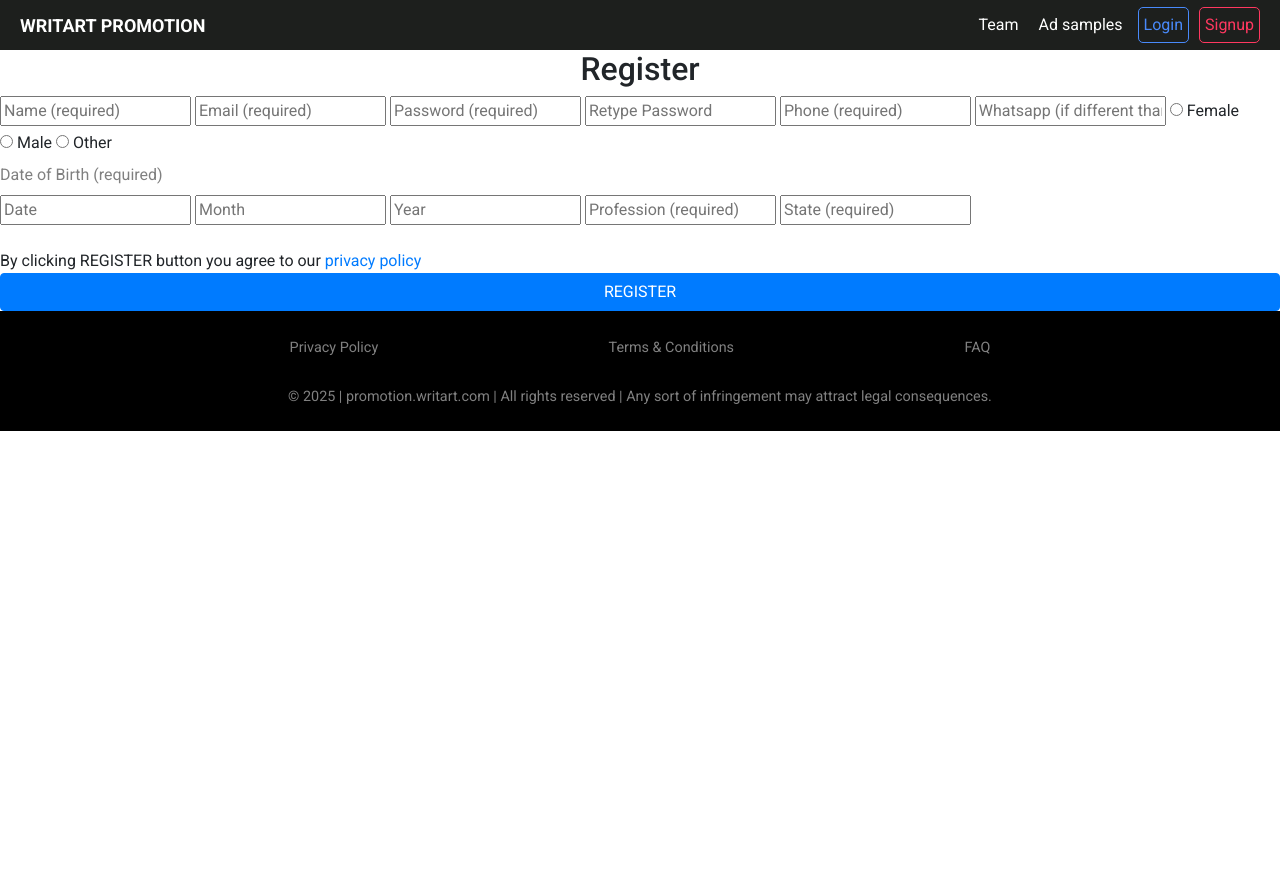
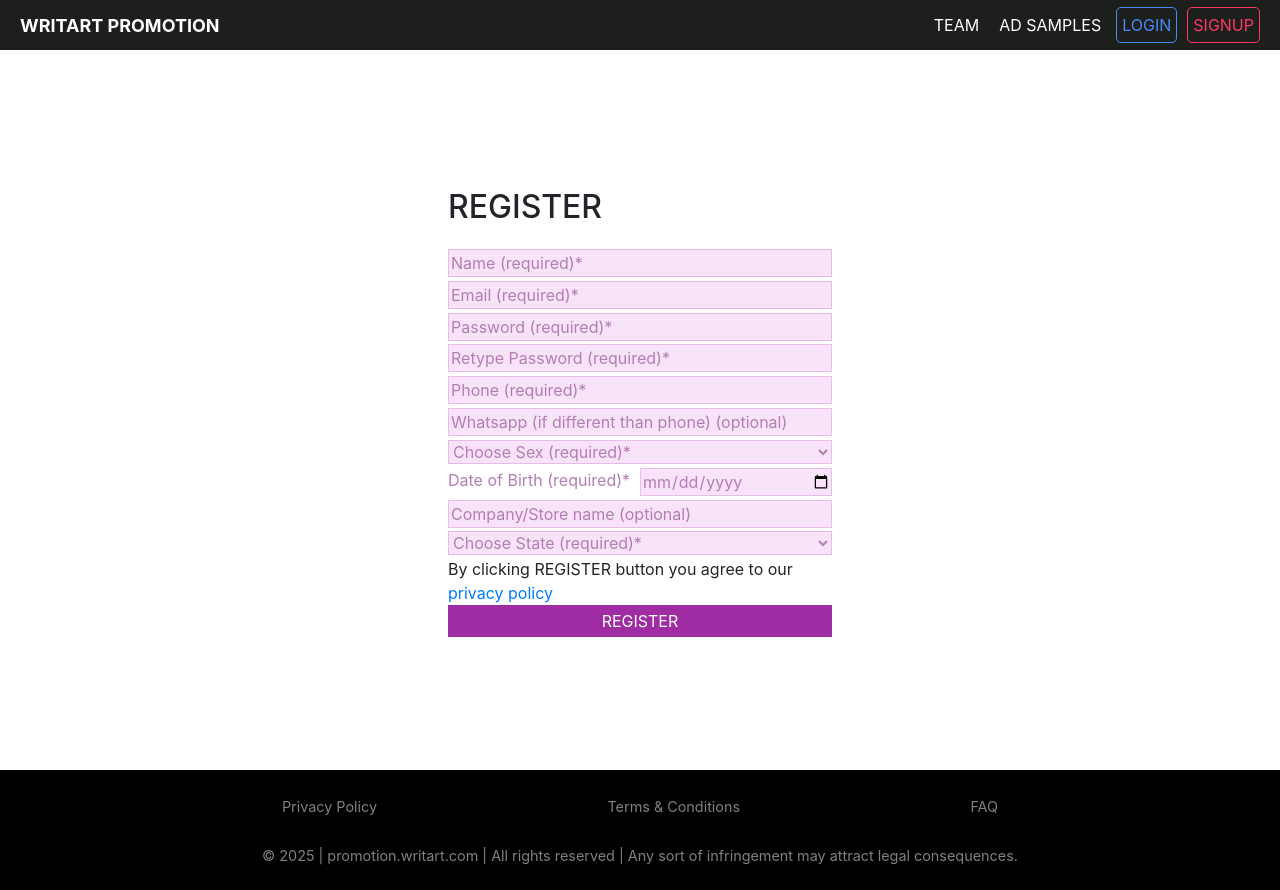
Before and after one commit to webwritart/dark_age, a Flask app: page /account/register in a window 1280 px wide. Before the commit the page ends 431 px from the top, so only its background shows below. Run offline with Flask 3, Linux system fonts and the light colour scheme; some libraries are stand-ins or nearby versions.

Commit message:
create css classes and fix login and signup page

```diff
--- a/routes/account.py
+++ b/routes/account.py
@@ -271,6 +271,7 @@ def register():
 
 @account.route('/login', methods=['GET', 'POST'])
 def login():
+    instruction = 'LOGIN'
     num_list = []
     raw_num_list = []
     result = db.session.query(Member)
@@ -365,7 +366,7 @@ def login():
                 return redirect(url_for('account.change_password'))
             return redirect(url_for('account.home', name=current_user.name.split()[0]))
 
-    return render_template("login.html", instruction='login', current_year=current_year)
+    return render_template("login.html", instruction=instruction, current_year=current_year)
 
 
 @account.route('/forgot_password', methods=['GET', 'POST'])
--- a/routes/templates/account/check_mail_notification.html
+++ b/routes/templates/account/check_mail_notification.html
@@ -1,8 +1,8 @@
 {% extends "base.html" %}
 {% block content %}
-<div class="background">
-    <div style="padding:10% 5%">
-        <h4>Please check your registered email for the password reset link. It might take upto 10 minutes to get the mail. So we request you to be patient.</h4>
+<div class="text-center">
+    <div style="padding:0% 5%; height:90vh; display:flex; justify-content:center; align-items:center;">
+        <p class="heading-medium red-color">Please check your registered email for the password reset link. It might take upto 10 minutes to get the mail. So we request you to be patient.</p>
     </div>
 </div>
 {% endblock %}
--- a/routes/templates/account/forgot_password.html
+++ b/routes/templates/account/forgot_password.html
@@ -1,6 +1,6 @@
 {% extends "base.html" %}
 {% block content %}
-<div class="background">
+<div class="full-page-form-container form-main">
     {% with messages = get_flashed_messages(with_categories=true) %}
       {% if messages %}
         {% for category, message in messages %}
@@ -9,9 +9,9 @@
       {% endif %}
     {% endwith %}
     <form action="{{ url_for('account.forgot_password') }}" method="post">
-      <h2>Account Verification</h2>
+      <p class="heading-medium text-left">ACCOUNT VERIFICATION</p>
       <input type="text" name="email_phone" placeholder="Enter your registered Email or Phone" required="required" />
-      <button type="submit" class="btn btn-primary btn-block btn-large">
+      <button type="submit" class="btn-1">
         GET PASSWORD RESET MAIL
       </button>
     </form>
--- a/routes/templates/account/register.html
+++ b/routes/templates/account/register.html
@@ -1,7 +1,6 @@
 {% extends "base.html" %}
 {% block content %}
-<div class="form-center-container">
-    <div class="form-center">
+<div class="full-page-form-container form-main">
     {% with messages = get_flashed_messages(with_categories=true) %}
         {% if messages %}
               {% for category, message in messages %}
@@ -11,28 +10,65 @@
     {% endwith %}
 
     <form id="registration" action="{{ url_for('account.register') }}" method="post" onsubmit="return validateRegistration()">
-            <h2 style="text-align: center;">Register</h2>
-            <input type="text" name="name" placeholder="Name (required)" required="required" />
-            <input type="email" name="email" placeholder="Email (required)" required="required" />
-            <input type="password" minlength="5" name="password" placeholder="Password (required)" required="required" />
-            <input type="password" name="retype-password" minlength="5" placeholder="Retype Password" required="required" />
-            <input type="text" name="phone" placeholder="Phone (required)" required="required" />
+        <p class="heading-medium text-left">REGISTER</p>
+        <input type="text" name="name" placeholder="Name (required)*" required="required" />
+        <input type="email" name="email" placeholder="Email (required)*" required="required" />
+        <input type="password" minlength="5" name="password" placeholder="Password (required)*" required="required" />
+        <input type="password" name="retype-password" minlength="5" placeholder="Retype Password (required)*" required="required" />
+        <input type="text" name="phone" placeholder="Phone (required)*" required="required" />
         <input type="text" name="whatsapp" placeholder="Whatsapp (if different than phone) (optional)" />
-            <label class="radio-inline radio-inp-option">
-                <input class="radio-inp" type="radio" name="sex" value="female" required> <span> Female</span>
-            </label>
-            <label class="radio-inline radio-inp-option">
-                <input class="radio-inp" type="radio" name="sex" value="male" required> <span> Male</span>
-            </label>
-            <label class="radio-inline radio-inp-option">
-                <input class="radio-inp" type="radio" name="sex" value="other" required>  <span> Other</span>
-            </label>
-            <label style="color: gray; width:100%;">Date of Birth (required)</label>
-            <input class="radio-inp" maxlength="2" type="text" name="date" placeholder="Date" required>
-            <input class="radio-inp" maxlength="2" type="text" name="month" placeholder="Month" required>
-            <input class="radio-inp" maxlength="4" type="text" name="year" placeholder="Year" required>
-            <input type="text" name="profession" maxlength="50" placeholder="Profession (required)" required/>
-            <input type="text" name="state" placeholder="State (required)" required><br>
+        <select name="sex" required>
+            <option value="default">Choose Sex (required)*</option>
+            <option value="male">Male</option>
+            <option value="female">Female</option>
+            <option value="other">Other</option>
+        </select>
+        <div style="display:flex;">
+            <label style="width:50%;">Date of Birth (required)*</label>
+            <input style="width:50%;" type="date" name="dob" min="{{min_dob}}" max="{{max_dob}}">
+        </div>
+        <input type="text" name="company" maxlength="50" placeholder="Company/Store name (optional)">
+        <select name="state" id="state" required>
+            <option value="default">Choose State (required)*</option>
+            <option value="01-Jammu & Kashmir">Jammu & Kashmir</option>
+            <option value="02-Himachal Pradesh">Himachal Pradesh</option>
+            <option value="03-Punjab">Punjab</option>
+            <option value="04-Chandigarh">Chandigarh</option>
+            <option value="05-Uttarakhand">Uttarakhand</option>
+            <option value="06-Haryana">Haryana</option>
+            <option value="07-Delhi">Delhi</option>
+            <option value="08-Rajasthan">Rajasthan</option>
+            <option value="09-Uttar Pradesh">Uttar Pradesh</option>
+            <option value="10-Bihar">Bihar</option>
+            <option value="11-Sikkim">Sikkim</option>
+            <option value="12-Arunachal Pradesh">Arunachal Pradesh</option>
+            <option value="13-Nagaland">Nagaland</option>
+            <option value="14-Manipur">Manipur</option>
+            <option value="15-Mizoram">Mizoram</option>
+            <option value="16-Tripura">Tripura</option>
+            <option value="17-Meghalaya">Meghalaya</option>
+            <option value="18-Assam">Assam</option>
+            <option value="19-West Bengal">West Bengal</option>
+            <option value="20-Jharkhand">Jharkhand</option>
+            <option value="21-Odisha">Odisha</option>
+            <option value="22-Chhattisgarh">Chhattisgarh</option>
+            <option value="23-Madhya Pradesh">Madhya Pradesh</option>
+            <option value="24-Gujarat">Gujarat</option>
+            <option value="25-Daman & Diu">Daman & Diu</option>
+            <option value="26-Dadra & Nagar Haveli & Daman & Diu">Dadra & Nagar Haveli & Daman & Diu</option>
+            <option value="27-Maharashtra">Maharashtra</option>
+            <option value="29-Karnataka">Karnataka</option>
+            <option value="30-Goa">Goa</option>
+            <option value="31-Lakshdweep">Lakshdweep</option>
+            <option value="32-Kerala">Kerala</option>
+            <option value="33-Tamil Nadu">Tamil Nadu</option>
+            <option value="34-Puducherry">Puducherry</option>
+            <option value="35-Andaman & Nicobar Islands">Andaman & Nicobar Islands</option>
+            <option value="36-Telangana">Telangana</option>
+            <option value="37-Andhra Pradesh">Andhra Pradesh</option>
+            <option value="38-Ladakh">Ladakh</option>
+            <option value="97-Other Territory">Other Territory</option>
+        </select>
 <!--            <label>Do you want Artist account? (optional)</label>-->
 <!--            <label class="radio-inline radio-inp-option">-->
 <!--                <input class="radio-inp" type="radio" name="artist_account" value="yes"> <span> Yes</span>-->
@@ -40,12 +76,10 @@
 <!--            <label class="radio-inline radio-inp-option">-->
 <!--                <input class="radio-inp" type="radio" name="artist_account" value="no"> <span> No</span>-->
 <!--            </label>-->
-            <br>
 
         By clicking REGISTER button you agree to our <a href="{{url_for('main.privacy_policy')}}" target="_blank">privacy policy</a>
-            <button type="submit" name="submit" class="btn btn-primary btn-block btn-large" value="register">REGISTER</button>
+        <button type="submit" name="submit" class="btn-1" value="register">REGISTER</button>
     </form>
-    </div>
 </div>
 <script src="static/js/my_account.js"></script>
 {% endblock %}
--- a/routes/templates/ad_samples.html
+++ b/routes/templates/ad_samples.html
@@ -0,0 +1,6 @@
+{% extends 'base.html' %}
+{% block content %}
+
+<p class="heading-large text-center">THIS IS AD SAMPLES PAGE</p>
+
+{% endblock %}
--- a/routes/templates/base.html
+++ b/routes/templates/base.html
@@ -75,10 +75,10 @@
     <div id="brand"><a href="/">WRITART PROMOTION</a></div>
     <nav>
       <ul>
-        <li><a href="{{ url_for('main.team') }}">Team</a></li>
-        <li><a href="{{ url_for('main.ad_samples') }}">Ad samples</a></li>
-        <li id="login"><a href="{{ url_for('account.login') }}">Login</a></li>
-        <li id="signup"><a href="{{ url_for('account.register') }}">Signup</a></li>
+        <li><a href="{{ url_for('main.team') }}">TEAM</a></li>
+        <li><a href="{{ url_for('main.ad_samples') }}">AD SAMPLES</a></li>
+        <li id="login"><a href="{{ url_for('account.login') }}">LOGIN</a></li>
+        <li id="signup"><a href="{{ url_for('account.register') }}">SIGNUP</a></li>
       </ul>
     </nav>
     <div id="hamburger-icon" onclick="toggleMobileMenu(this)">
--- a/routes/templates/index.html
+++ b/routes/templates/index.html
@@ -1,7 +1,7 @@
 {% extends "base.html" %}
 {% block content %}
 
-<h3>This is Homepage</h3>
+<p class="heading-large text-center">This is Homepage</p>
 
 
 {% endblock %}
--- a/routes/templates/team.html
+++ b/routes/templates/team.html
@@ -1,6 +1,6 @@
 {% extends 'base.html' %}
 {% block content %}
 
-<h3>This is Team page</h3>
+<p class="heading-large text-center">This is Team page</p>
 
 {% endblock %}
--- a/static/css/styles.css
+++ b/static/css/styles.css
@@ -1,12 +1,116 @@
 * { -webkit-box-sizing:border-box; -moz-box-sizing:border-box; -ms-box-sizing:border-box; -o-box-sizing:border-box; box-sizing:border-box; }
 
 html { width: 100%; height:100%; overflow:auto; }
+<link href="https://fonts.googleapis.com/css?family=Roboto:100,300,400,500,700,900" rel="stylesheet">
 
 body {
 	height: auto;
 	font-family: 'Roboto', sans-serif;
     background-color: #FFFFFF;
 }
+
+/* --------------------------------------------------------- TEXT --------------------------------------------------- */
+.text-center {
+    text-align: center;
+}
+.text-left {
+    text-align: left;
+}
+.text-right {
+    text-align: right;
+}
+
+/* -------------------------------------------------------- HEADINGS ------------------------------------------------ */
+.heading-medium {
+    font-size: 2rem;
+    font-weight: 500;
+}
+.heading-small {
+    font-size: 1.5rem;
+    font-weight: 400;
+}
+.heading-large {
+    font-size: 2.5rem;
+    font-weight: 700;
+}
+.heading-extra-large {
+    font-size: 3.5rem;
+    font-weight: 900;
+}
+
+/* --------------------------------------------------------- BUTTONS ------------------------------------------------ */
+.btn-1 {
+    background: #9f2ca2;
+    color: white;
+    border: none;
+    transition: all 0.3s ease-in-out;
+    padding:1% 0%;
+    width: 100%;
+    text-decoration: none;
+}
+.btn-1:hover {
+    background: #77067a;
+    transform: scale(1.02);
+}
+
+.btn-gray {
+    border: none;
+    background: #898989;
+    color: white;
+    width: 100%;
+    padding: 1% 0%;
+    text-decoration: none;
+    transition: all 0.3s ease-in-out;
+}
+.btn-gray:hover {
+    transform: scale(1.02);
+}
+
+/* --------------------------------------------------- FORMS-CONTAINERS --------------------------------------------- */
+.full-page-form-container {
+    display: flex;
+    flex-direction: column;
+    height: 90vh;
+    justify-content: center;
+    align-items: center;
+}
+.full-page-form-container form {
+    display: flex;
+    flex-direction: column;
+    width: 30%;
+}
+
+/* ------------------------------------------------------ FORM-DESIGNS ---------------------------------------------- */
+.form-main label {
+    color: #B27EB3;
+    margin: 0.5% 0%;
+}
+.form-main input {
+    background: #f8e3f9;
+    border: 1px solid #e5bde6;
+    color: #B27EB3;
+    margin: 0.5% 0%;
+}
+.form-main ::placeholder {
+    color: #B27EB3;
+    opacity: 1; /* Firefox */
+}
+.form-main select {
+    background: #f8e3f9;
+    border: 1px solid #e5bde6;
+    color: #B27EB3;
+    margin: 0.5% 0%;
+}
+
+/* ----------------------------------------------------- COLORS ----------------------------------------------------- */
+.violet-color {
+    color: #9f2ca2;
+}
+.red-color {
+    color: #d3333c;
+}
+
+/* ----------------------------------------------------- NAVBAR ---------------------------------------------------- */
 
 header a, header a:hover {
     text-decoration: none;
@@ -104,6 +208,7 @@ ul li:hover {
     padding-bottom: 5%;
 }
 
+/* ------------------------------------------------------ FOOTER ------------------------------------------------- */
 
 #footer {
     height: 15vh;
@@ -140,6 +245,7 @@ ul li:hover {
     color: #ffffff;
 }
 
+/* ---------------------------------------------------- RESPONSIVE -------------------------------------------------- */
 @media only screen and (max-width: 600px) {
     header nav {
         display:none;
```
Also changed, not shown: routes/templates/account/login.html (+6 -12 lines), routes/templates/terms_and_conditions.html (+7 -0 lines). Lines whose indentation alone changed are shown as unchanged.
